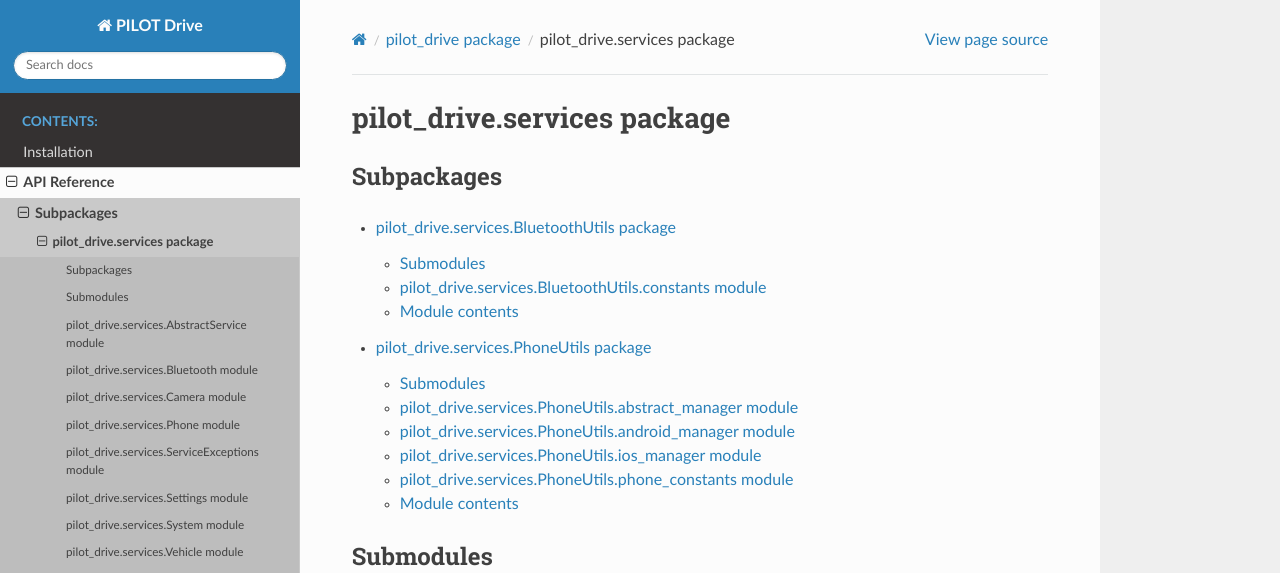
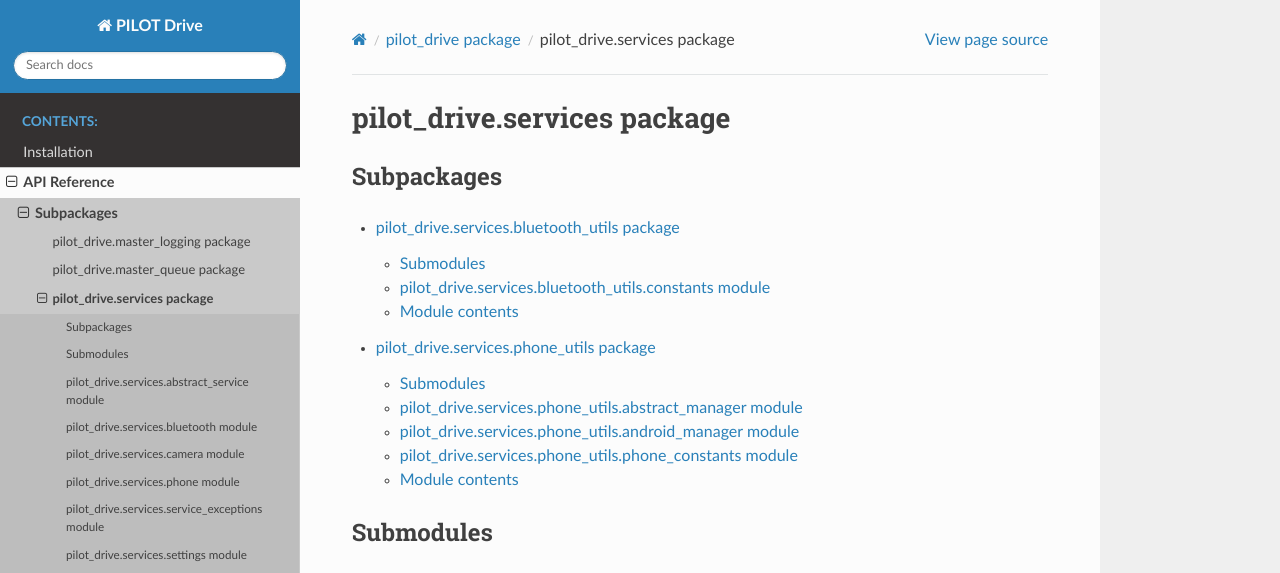
Before and after one commit to lamemakes/pilot-drive, a Sphinx documentation site: the page built from docs/source/api/pilot_drive.services.rst, in a window 1280 px wide and 1400 px high. Shown: the top 573 px of the window. Built offline with Sphinx 7.4.7 and the Read the Docs theme 2.0.0, drawn with Linux system fonts in a browser that asks for light colours; some of the changed text lies outside the part shown.

Commit message:
Doc updates

```diff
--- a/docs/source/api/pilot_drive.rst
+++ b/docs/source/api/pilot_drive.rst
@@ -7,40 +7,26 @@ Subpackages
 .. toctree::
    :maxdepth: 4
 
+   pilot_drive.master_logging
+   pilot_drive.master_queue
    pilot_drive.services
    pilot_drive.web
 
 Submodules
 ----------
 
-pilot\_drive.MasterEventQueue module
-------------------------------------
+pilot\_drive.constants module
+-----------------------------
 
-.. automodule:: pilot_drive.MasterEventQueue
+.. automodule:: pilot_drive.constants
    :members:
    :undoc-members:
    :show-inheritance:
 
-pilot\_drive.MasterLogger module
+pilot\_drive.pilot\_drive module
 --------------------------------
 
-.. automodule:: pilot_drive.MasterLogger
-   :members:
-   :undoc-members:
-   :show-inheritance:
-
-pilot\_drive.PilotDrive module
-------------------------------
-
-.. automodule:: pilot_drive.PilotDrive
-   :members:
-   :undoc-members:
-   :show-inheritance:
-
-pilot\_drive.constants module
------------------------------
-
-.. automodule:: pilot_drive.constants
+.. automodule:: pilot_drive.pilot_drive
    :members:
    :undoc-members:
    :show-inheritance:
--- a/docs/source/api/pilot_drive.services.rst
+++ b/docs/source/api/pilot_drive.services.rst
@@ -7,72 +7,64 @@ Subpackages
 .. toctree::
    :maxdepth: 4
 
-   pilot_drive.services.BluetoothUtils
-   pilot_drive.services.PhoneUtils
+   pilot_drive.services.bluetooth_utils
+   pilot_drive.services.phone_utils
 
 Submodules
 ----------
 
-pilot\_drive.services.AbstractService module
---------------------------------------------
+pilot\_drive.services.abstract\_service module
+----------------------------------------------
 
-.. automodule:: pilot_drive.services.AbstractService
+.. automodule:: pilot_drive.services.abstract_service
    :members:
    :undoc-members:
    :show-inheritance:
 
-pilot\_drive.services.Bluetooth module
+pilot\_drive.services.bluetooth module
 --------------------------------------
 
-.. automodule:: pilot_drive.services.Bluetooth
+.. automodule:: pilot_drive.services.bluetooth
    :members:
    :undoc-members:
    :show-inheritance:
 
-pilot\_drive.services.Camera module
+pilot\_drive.services.camera module
 -----------------------------------
 
-.. automodule:: pilot_drive.services.Camera
+.. automodule:: pilot_drive.services.camera
    :members:
    :undoc-members:
    :show-inheritance:
 
-pilot\_drive.services.Phone module
+pilot\_drive.services.phone module
 ----------------------------------
 
-.. automodule:: pilot_drive.services.Phone
+.. automodule:: pilot_drive.services.phone
    :members:
    :undoc-members:
    :show-inheritance:
 
-pilot\_drive.services.ServiceExceptions module
-----------------------------------------------
+pilot\_drive.services.service\_exceptions module
+------------------------------------------------
 
-.. automodule:: pilot_drive.services.ServiceExceptions
+.. automodule:: pilot_drive.services.service_exceptions
    :members:
    :undoc-members:
    :show-inheritance:
 
-pilot\_drive.services.Settings module
+pilot\_drive.services.settings module
 -------------------------------------
 
-.. automodule:: pilot_drive.services.Settings
+.. automodule:: pilot_drive.services.settings
    :members:
    :undoc-members:
    :show-inheritance:
 
-pilot\_drive.services.System module
------------------------------------
-
-.. automodule:: pilot_drive.services.System
-   :members:
-   :undoc-members:
-   :show-inheritance:
-
-pilot\_drive.services.Vehicle module
+pilot\_drive.services.vehicle module
 ------------------------------------
 
-.. automodule:: pilot_drive.services.Vehicle
+.. automodule:: pilot_drive.services.vehicle
    :members:
    :undoc-members:
    :show-inheritance:
--- a/docs/source/api/pilot_drive.web.rst
+++ b/docs/source/api/pilot_drive.web.rst
@@ -4,10 +4,10 @@ pilot\_drive.web package
 Submodules
 ----------
 
-pilot\_drive.web.Web module
+pilot\_drive.web.web module
 ---------------------------
 
-.. automodule:: pilot_drive.web.Web
+.. automodule:: pilot_drive.web.web
    :members:
    :undoc-members:
    :show-inheritance:
```
Also changed, not shown: docs/source/api/pilot_drive.master_logging.rst (added, +21 -0 lines), docs/source/api/pilot_drive.master_queue.rst (added, +21 -0 lines), docs/source/api/pilot_drive.services.BluetoothUtils.rst (deleted, +0 -21 lines), docs/source/api/pilot_drive.services.PhoneUtils.rst (deleted, +0 -45 lines), docs/source/api/pilot_drive.services.bluetooth_utils.rst (added, +21 -0 lines), docs/source/api/pilot_drive.services.phone_utils.rst (added, +37 -0 lines).
